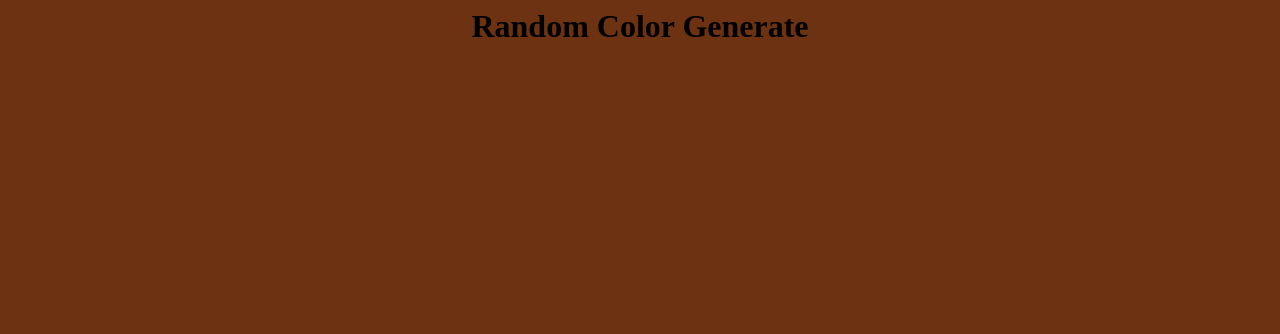
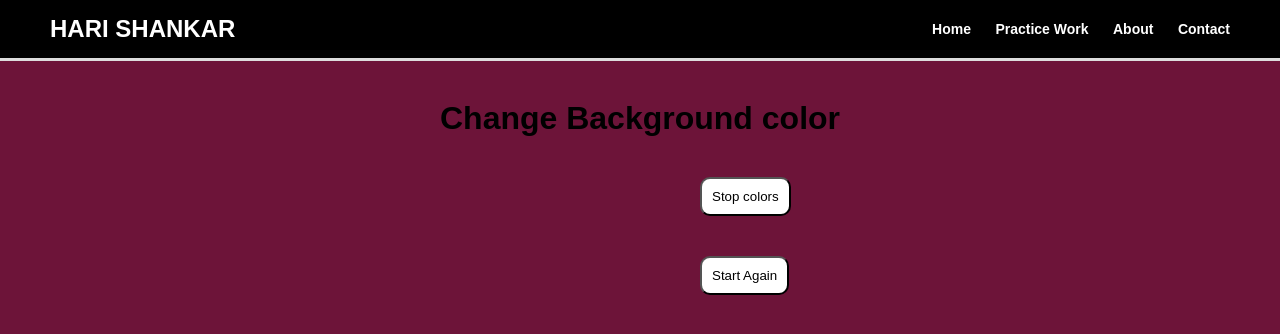
Before and after one commit to ashriwadashu-collab/myweb, a plain HTML site: page js10.html in a window 1280 px wide. Drawn offline with Linux system fonts and the light colour scheme.

Commit message:
Add files via upload

```diff
--- a/js10.html
+++ b/js10.html
@@ -4,41 +4,107 @@
 <head>
     <meta charset="UTF-8">
     <meta name="viewport" content="width=device-width, initial-scale=1.0">
-    <title>Document</title>
+    <title>Setinterval</title>
 </head>
 <style>
-    h1{
+    * {
+        margin: 0;
+        padding: 0;
+        box-sizing: border-box;
+        font-family: 'Poppins', sans-serif;
+    }
+
+    body {
+        background: white;
+        color: black;
+    }
+
+    header {
+        background: black;
+        padding: 15px 50px;
+        display: flex;
+        justify-content: space-between;
+        align-items: center;
+        border-bottom: 3px solid #ddd;
+        position: fixed;
+        top: 0;
+        width: 100%;
+    }
+
+    header h2 {
+        color: white;
+        font-weight: BOLD;
+        cursor: pointer;
+    }
+
+    header h2:hover {
+        color: rgb(232, 8, 49);
+    }
+
+    nav a {
+        margin-left: 20px;
+        text-decoration: none;
+        color: white;
+        font-size: 14px;
+        font-weight: BOLD;
+        cursor: pointer
+    }
+
+    nav a:hover {
+        color: #f56709;
+    }
+
+    h1 {
         text-align: center;
-        text-transform: capitalize;
-        margin:auto;
+        color: black;
+        margin-top: 100px;
+    }
+
+    button {
+        margin-left: 700px;
+        background: white;
+        padding: 10px;
+        border-radius: 10px;
+        color: black;
+        margin-top: 40px;
+
     }
 </style>
+<header>
+    <h2>HARI SHANKAR</h2>
+    <nav>
+        <a href="#">Home</a>
+        <a href="acwh.html">Practice Work</a>
+        <a href="#">About</a>
+        <a href="#">Contact</a>
+    </nav>
+</header>
 
 <body>
-    <h1>random color generate</h1>
+    <h1> Change Background color </h1>
+
+    <button onClick="sto()">Stop colors</button>
     <script>
         var t
         var r, g, b, c
         function show() {
             r = Math.round(Math.random() * 255)
-            g = Math.round(Math.random() * 225)
-            b = Math.round(Math.random() * 225)
-            c = `rgb(${r},${g},${b})`
+            g = Math.round(Math.random() * 255)
+            b = Math.round(Math.random() * 255)
+            c = `rgb(${r},${b},${g})`
             document.body.style.background = c
-            document.title = c
         }
-
         t = setInterval("show()", 1000)
-        document.body.onclick = function () {
+        function sto() {
             clearInterval(t)
-            alert("Set interval id sto now")
+            alert("Set interval is stop now")
         }
-
-        document.title = "no error"
+        function mreload() {
+            window.loction.reload()
+        }
+        document.write("<button onClick='location.reload()'>Start Again</button>")
 
     </script>
-
-
 </body>
 
 </html>
```
Also changed, not shown: js2.html (+94 -6 lines), js6.html (+58 -3 lines), js7.html (+75 -20 lines).
